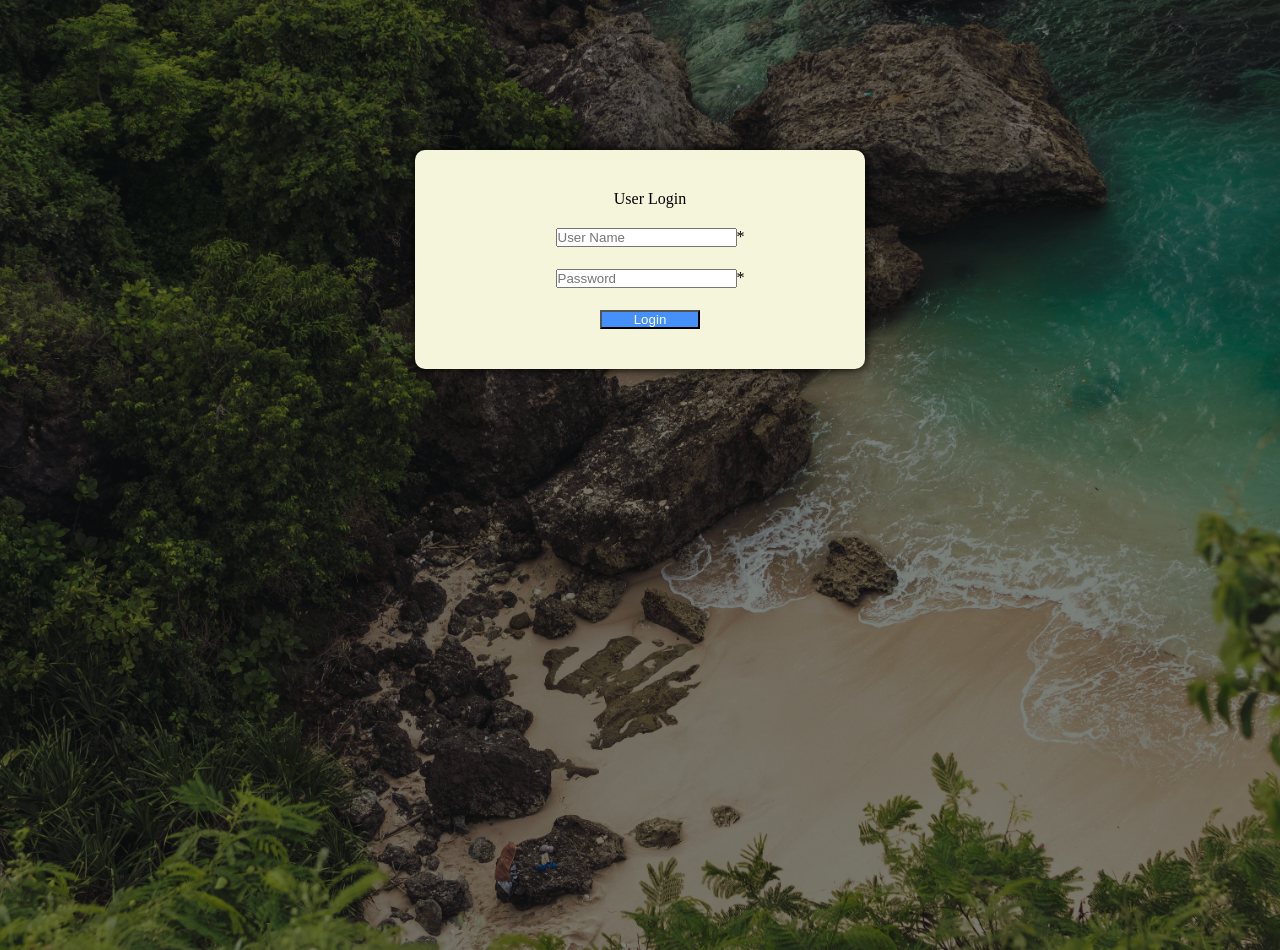
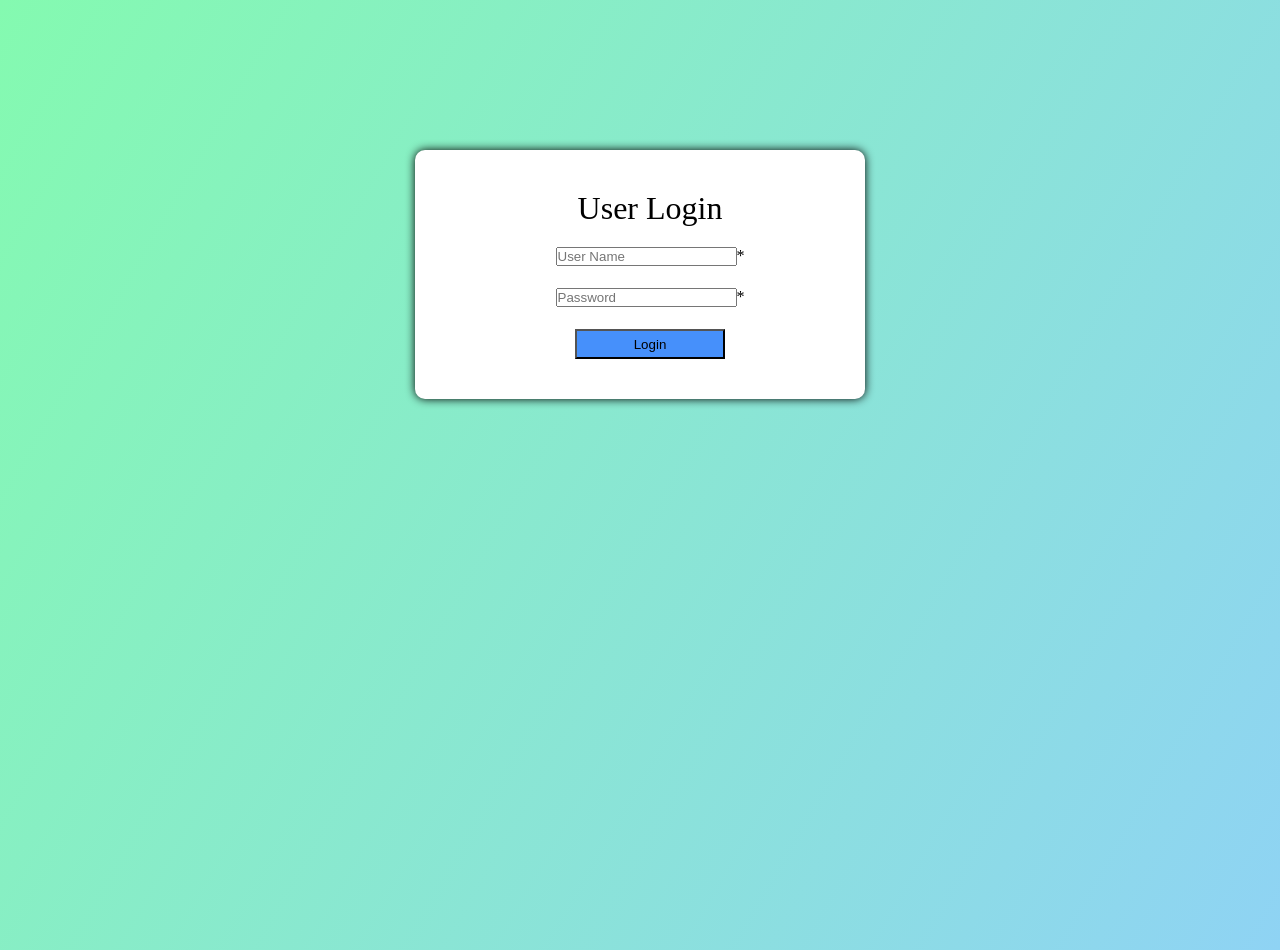
Before and after one commit to 1826461/COMS3-MISIS, a PHP site: page /CRUD/login.php in a window 1280 px wide. Run offline with PHP 8.4, Linux system fonts and the light colour scheme.

Commit message:
Added Style and fixed functionality

```diff
--- a/CRUD/login.php
+++ b/CRUD/login.php
@@ -10,83 +10,25 @@ session_start();
 </head>
 
 <body>
-<form class="Login" method="post">
-    <?php
-     include 'database.php';
-    $username ="";
-    $password="";
-    $hashPassword="";
-    $usernameErr="";
-    $passwordErr="";
-    if(isset($_POST["Login"])) {
-        //check empty username
-        if(empty($_POST["UserName"])){
-            $usernameErr = "Username is required.";
-        }else{
-            $username = $_POST["UserName"];
-        }
-        //check blank password
-        if(empty($_POST["Password"])){
-            $passwordErr = "Password is required.";
-        }else{
-            $password = $_POST["Password"];
-        }
-        if (!(empty($_POST["UserName"])&&empty($_POST["Password"]))){
-            try {
-                $data = "SELECT * FROM userroles WHERE userID = ? LIMIT 0,1";
-                $stmt = $dbh->prepare($data);
-                $stmt->bindParam(1,$username);
-                $stmt->execute();
-                $row = $stmt->fetch(PDO::FETCH_ASSOC);
-                // extract($row);
-                $numRows = $stmt->rowCount();
-                if ($numRows==0){
-                    $usernameErr="User not found";
-                }else{
-                    $userPassword = $row['password'];
-                    if (password_verify($password,$userPassword)){
-                        $_SESSION['loggedin'] = true;
-                        $_SESSION['username'] = $username;
-                        header("location: Detail.php");
-                    }else{
-                    $passwordErr="Incorrect Password";
-                    }
-                }
-            }catch (PDOException $exception){
-                die('Error: ' .$exception->getMessage());
-            }
-        }
-
-
-    }
-    ?>
-    <div class="form-container">
-        <ul class="list">
-            <li>User Login</li>
-            <li><input type="text" name="UserName" placeholder="User Name" ><span class="error">* <?php echo"<p>$usernameErr</p>";?></span></li>
-            <li><input type="password" name="Password" placeholder="Password" ><span class="error">* <?php echo"<p> $passwordErr</p>";?></span></li>
-            <li><input type="submit" name="Login" value="Login"></li>
-        </ul>
-    </div>
-</form>
-</body>
-
 
 <style>
     *{margin: 0;padding: 0}
     body{
-        background-image: linear-gradient(rgba(0,0,0,0.5),rgba(0,0,0,0.5)),url(back.jpeg);
+        background-image: linear-gradient(120deg, #84fab0 0%, #8fd3f4 100%);;
         background-size: cover;
         background-position: center;
         height: 100vh ;
         padding-top: 150px;
+    }
+    #user{
+        font-size: xx-large;
     }
 
     .form-container{
         width: 250px;
         height: auto;
         padding: 30px 100px;
-        background-color: beige ;
+        background-color: white ;
         border-radius: 10px;
         box-shadow: 0 0 10px #000;
         margin: auto;
@@ -107,8 +49,68 @@ session_start();
     }
     ul.list li input[type="submit"]{
         background-color: #4690fb;
-        width: 100px;
-        color: #fff;
+        width: 150px;
+        height: 30px;
+        color: black;
+    }
+    p{
+        color: red;
     }
 </style>
+
+<form class="Login" method="post">
+    <?php
+     include 'database.php';
+    $username ="";
+    $password="";
+    $hashPassword="";
+    $usernameErr="";
+    $passwordErr="";
+    if(isset($_POST["Login"])) {
+        $username = $_POST["UserName"];
+        $password = $_POST["Password"];
+        if (!(empty($_POST["UserName"])&&empty($_POST["Password"]))){
+            $data = "SELECT * FROM userroles WHERE userID = ? LIMIT 0,1";
+            $stmt = $dbh->prepare($data);
+            $stmt->bindParam(1,$username);
+            $stmt->execute();
+            $row = $stmt->fetch(PDO::FETCH_ASSOC);
+            //extract($row);
+            $numRows = $stmt->rowCount();
+            if ($numRows==0){
+                $usernameErr="User not found";
+            }elseif (empty($username)&&!(empty($password))){
+                $usernameErr="Please enter a username.";
+            }elseif (empty($password)&&!(empty($username))){
+                $passwordErr="Please enter a password";
+            }else{
+                $userPassword = $row['password'];
+                if (password_verify($password,$userPassword)){
+                    $_SESSION['loggedin'] = true;
+                    $_SESSION['username'] = $username;
+                    header("location: Detail.php");
+                }else{
+                    $passwordErr="Incorrect Password";
+                    echo "<script type='javascript'>
+                    var name = document.getElementById('UserName').value;
+                    name = $username;
+                    </script>";
+                }
+            }
+        }
+
+
+    }
+    ?>
+    <div class="form-container">
+        <ul class="list">
+            <li id="user">User Login</li>
+            <li><input type="text" name="UserName" placeholder="User Name" id="UserName" ><span class="error">* <?php echo"<p>$usernameErr</p>";?></span></li>
+            <li><input type="password" name="Password" placeholder="Password" ><span class="error">* <?php echo"<p> $passwordErr</p>";?></span></li>
+            <li><input type="submit" name="Login" value="Login"></li>
+        </ul>
+    </div>
+</form>
+</body>
+
 </html>
```
Also changed, not shown: CRUD/Detail.php (+29 -2 lines), CRUD/ReadOne.php (+9 -1 lines), CRUD/back.jpeg (deleted).
